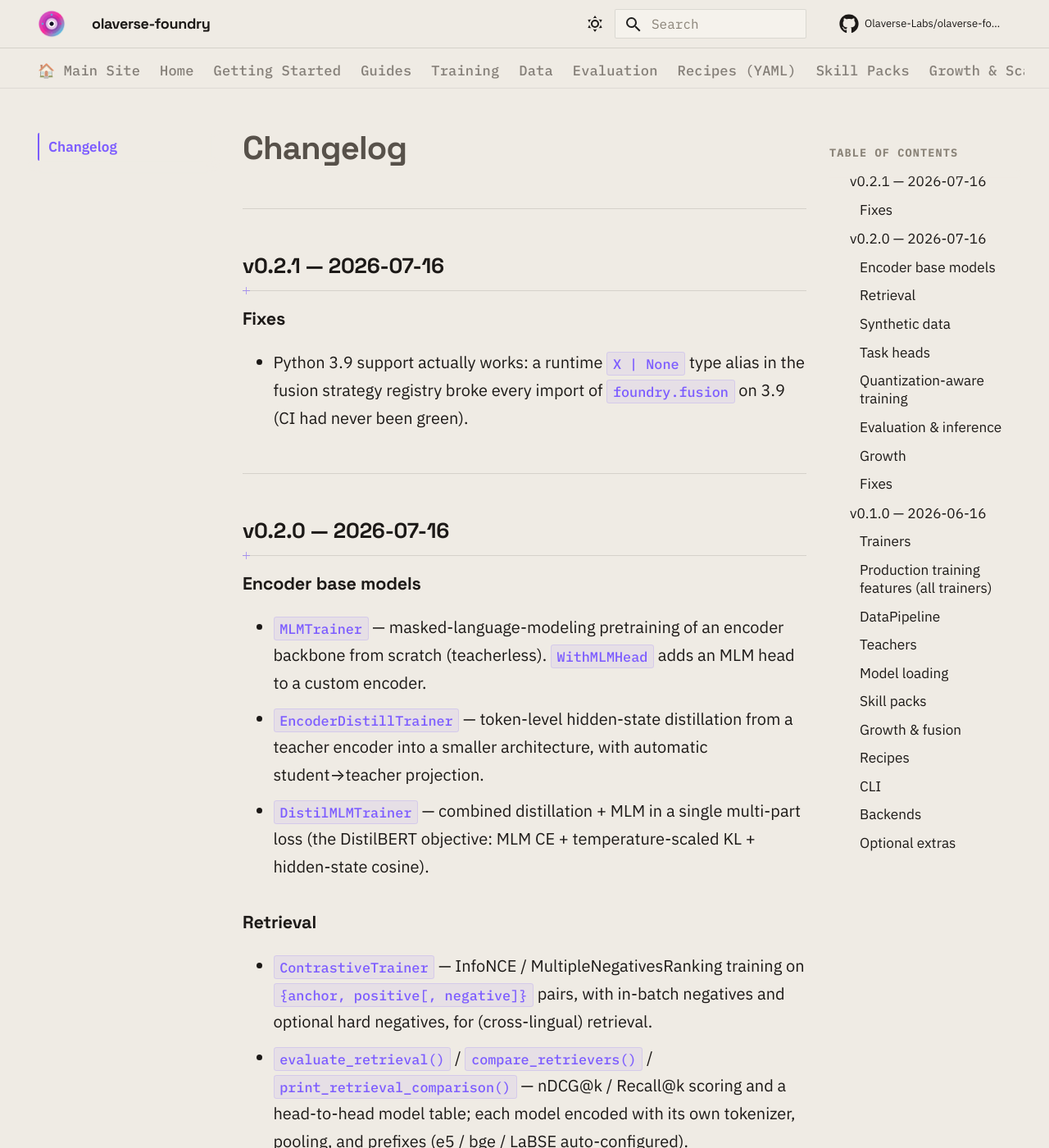
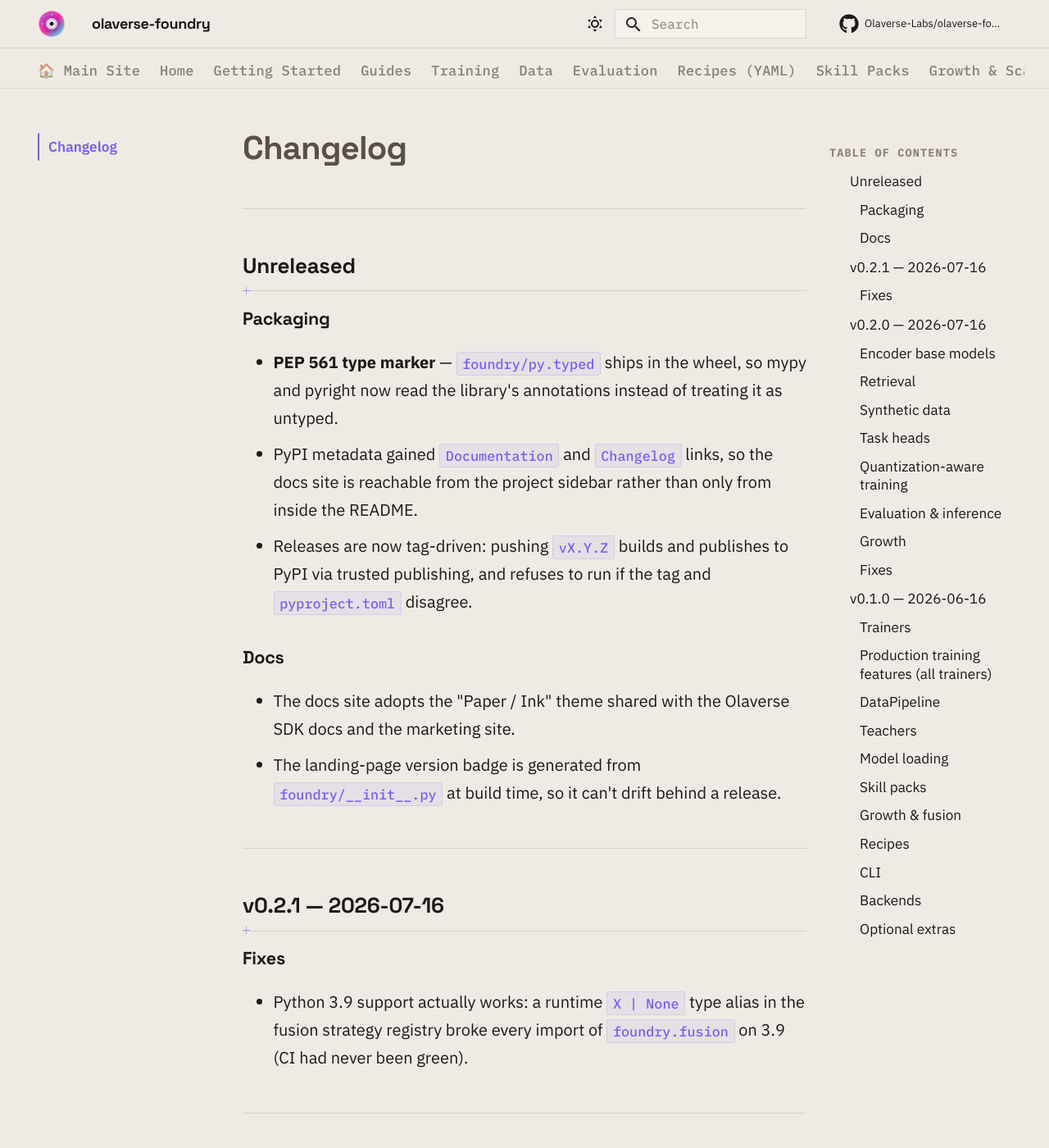
Before and after one commit to Olaverse-Labs/olaverse-foundry, an MkDocs documentation site: the page built from docs/changelog.md, in a window 1280 px wide and 1400 px high. Shown: the whole window at 82% size. Built offline with MkDocs 1.6.1 and Material for MkDocs 9.7.7, drawn with Linux system fonts in a browser that asks for light colours; comment, search, counter and statistics services are not loaded.

Commit message:
build: tag-driven PyPI releases, discoverable docs, PEP 561 marker
The docs site was reachable only from inside the README — nothing in the
PyPI sidebar or the repo badges pointed at it. Adds a Documentation and
Changelog project URL plus a badge row (PyPI version, pepy download
counts, Python versions, CI, licence, docs).

Releases were manual `twine upload` runs, so nothing tied a published
version to a commit. publish.yml mirrors the SDK's: a vX.Y.Z tag builds,
twine-checks, and publishes via trusted publishing, and the build fails
if the tag and pyproject version disagree. skip-existing keeps the
back-filled tags from erroring against versions already on PyPI.

Also ships foundry/py.typed — every public function is annotated, but
without the PEP 561 marker type checkers ignored all of it.

Co-Authored-By: Claude Opus 5 <noreply@anthropic.com>

```diff
--- a/docs/changelog.md
+++ b/docs/changelog.md
@@ -1,4 +1,24 @@
 # Changelog
+
+---
+
+## Unreleased
+
+### Packaging
+
+- **PEP 561 type marker** — `foundry/py.typed` ships in the wheel, so mypy and
+  pyright now read the library's annotations instead of treating it as untyped.
+- PyPI metadata gained `Documentation` and `Changelog` links, so the docs site is
+  reachable from the project sidebar rather than only from inside the README.
+- Releases are now tag-driven: pushing `vX.Y.Z` builds and publishes to PyPI via
+  trusted publishing, and refuses to run if the tag and `pyproject.toml` disagree.
+
+### Docs
+
+- The docs site adopts the "Paper / Ink" theme shared with the Olaverse SDK docs
+  and the marketing site.
+- The landing-page version badge is generated from `foundry/__init__.py` at build
+  time, so it can't drift behind a release.
 
 ---
 
```
Also changed, not shown: CONTRIBUTING.md (+21 -0 lines), README.md (+11 -0 lines), pyproject.toml (+12 -3 lines), 2 other files.
